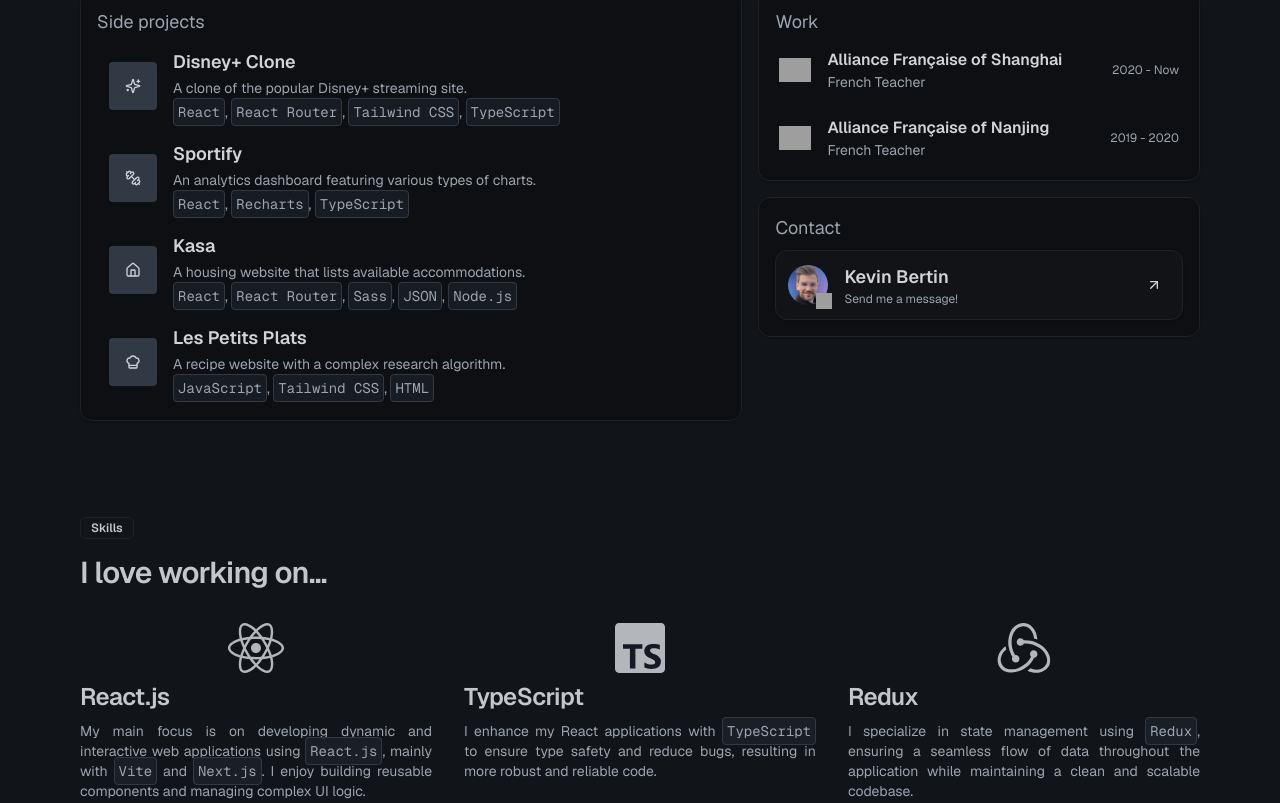
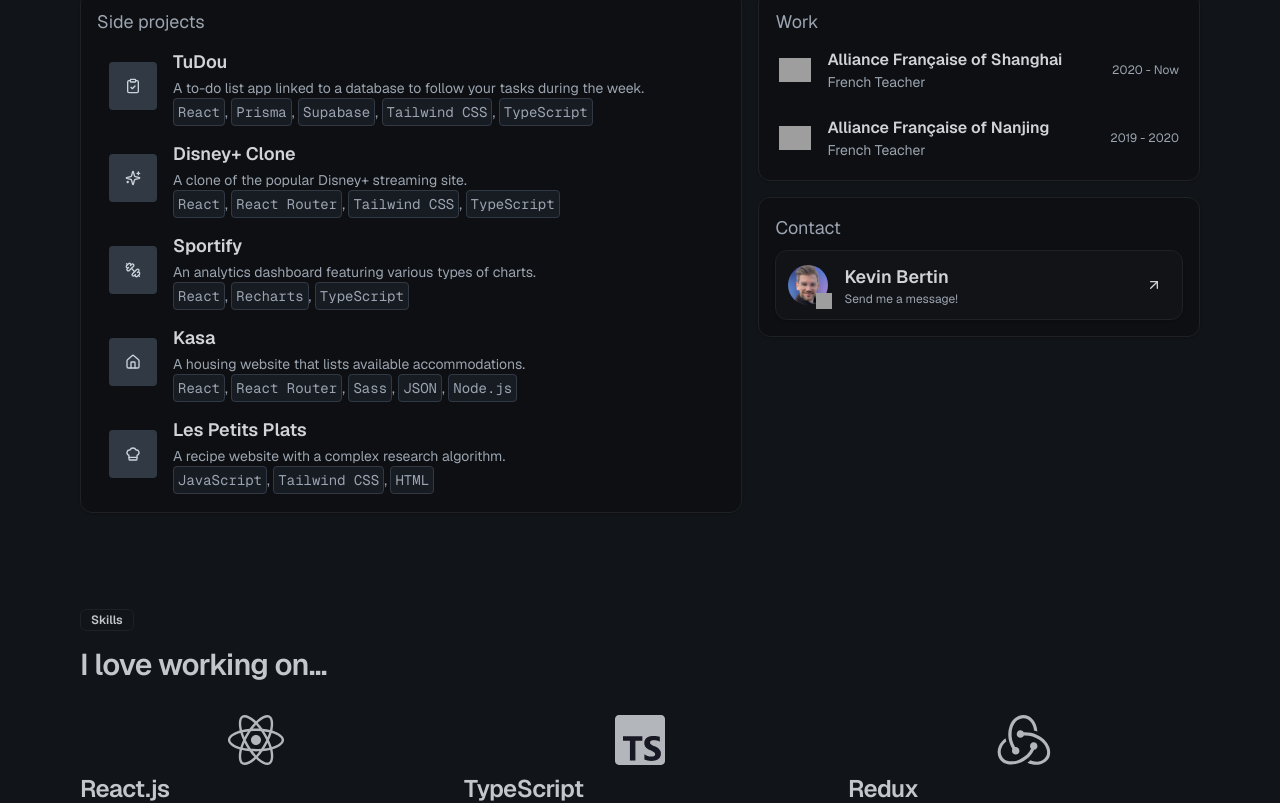
Before and after one commit to mrtinber/portfolio, a Next.js app: page / in a window 1280 px wide. Shown: the part 518-1321 px from the top of the page. Built offline with nearby package versions, Linux system fonts and the light colour scheme; grey boxes are pictures that could not be loaded; a web font is replaced by a local one.

Commit message:
Adding TuDou project

```diff
--- a/app/_components/sections/Skills.tsx
+++ b/app/_components/sections/Skills.tsx
@@ -52,8 +52,8 @@
                         Redux
                     </h3>
                     <p className="text-sm text-muted-foreground text-justify">
-                        I specialize in state management using{" "}
-                        <Code>Redux</Code>, ensuring a seamless flow of data
+                        I like using <Code>Redux</Code> for state management,
+                        ensuring a seamless flow of data
                         throughout the application while maintaining a clean and
                         scalable codebase.
                     </p>
--- a/app/_components/sections/content/SideProject.tsx
+++ b/app/_components/sections/content/SideProject.tsx
@@ -1,9 +1,16 @@
-import { ChefHat, Dumbbell, House, LucideIcon, Sparkles } from "lucide-react";
+import { ChefHat, Dumbbell, House, LucideIcon, Sparkles, ClipboardCheck } from "lucide-react";
 import { ReactNode } from "react";
 import { Code } from "../../Code";
 import Link from "next/link";
 
 export const SIDE_PROJECTS = [
+    {
+        Logo: ClipboardCheck,
+        title: "TuDou",
+        url: 'https://tudou-steel.vercel.app/',
+        description:
+            <span>A to-do list app linked to a database to follow your tasks during the week. <br/> <Code>React</Code>, <Code>Prisma</Code>, <Code>Supabase</Code>, <Code>Tailwind CSS</Code>, <Code>TypeScript</Code></span>,
+    },
     {
         Logo: Sparkles,
         title: "Disney+ Clone",
```
